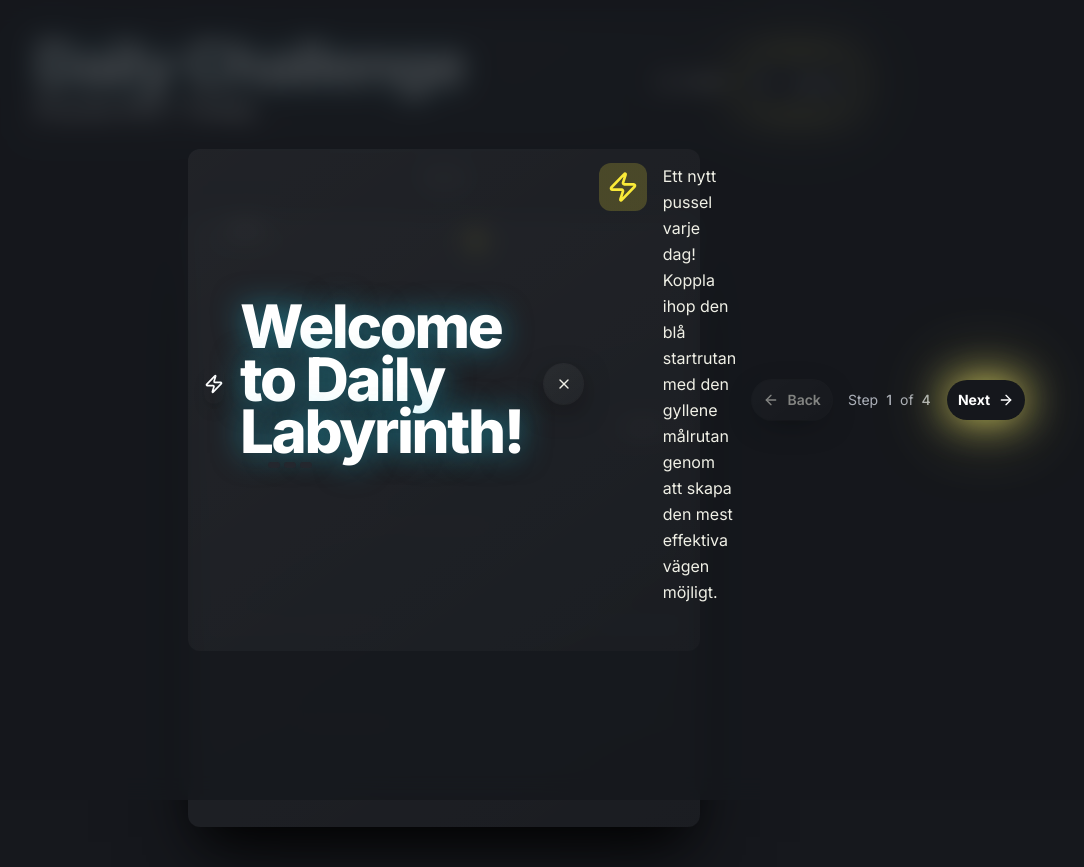
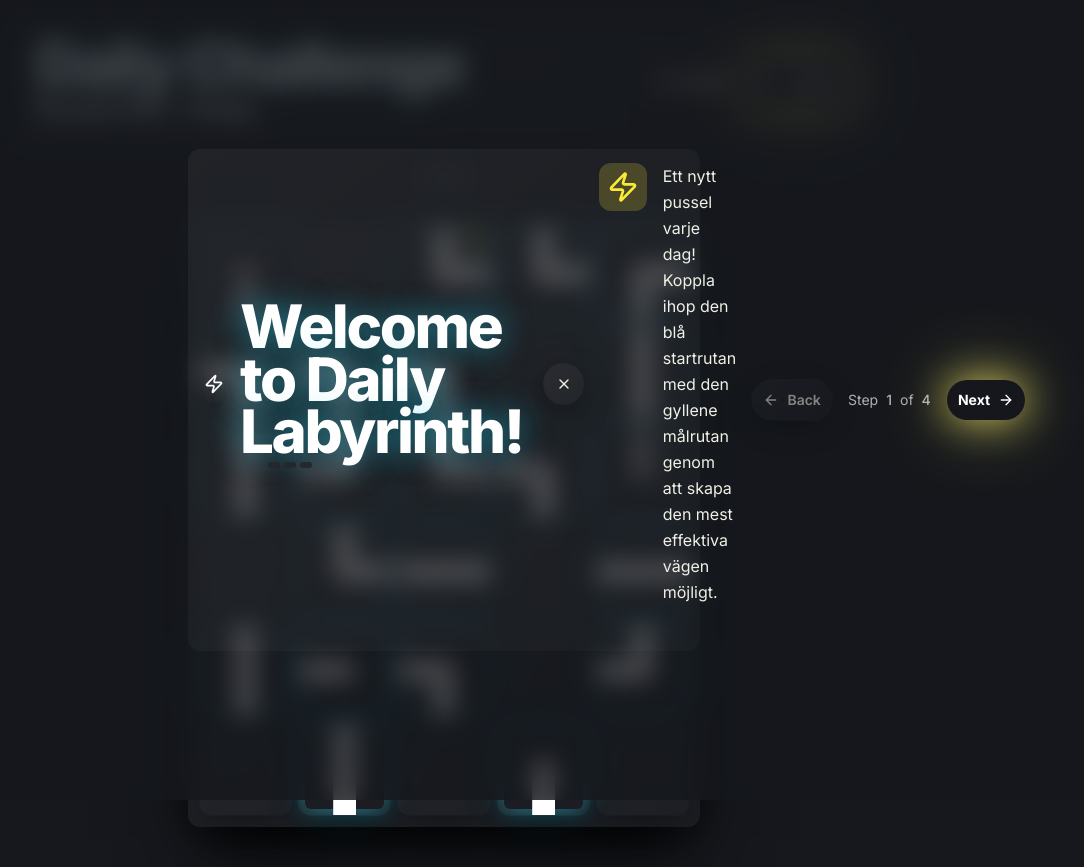
Before and after one commit to patrikahlzen/daily-labyrinth-shift, a React (Vite) app: page / in a window 1280 px wide. Shown: the whole page, without its empty margins (196-1280 px from the left). Built offline with nearby package versions, Linux system fonts and the light colour scheme.

Commit message:
Fix tile aspect ratio
Adjusted tile aspect ratio to be square on mobile/Safari, reverting to previous behavior.

```diff
--- a/src/index.css
+++ b/src/index.css
@@ -440,6 +440,9 @@ All colors MUST be HSL.
 /* BOLD TILES */
 .tile {
   position: relative;
+  width: 100%;
+  height: 100%;
+  aspect-ratio: 1;
   background: var(--gradient-card);
   border-radius: var(--radius);
   border: var(--glass-bd);
@@ -453,11 +456,17 @@ All colors MUST be HSL.
   box-shadow: var(--shadow-glow), var(--shadow-tile);
 }
 
-/* Mobile responsiveness */
+/* Mobile responsiveness - enforce square tiles */
 @media (max-width: 640px) {
   .tile {
     min-height: 48px; /* iOS minimum touch target */
     min-width: 48px;
+    aspect-ratio: 1 !important;
+  }
+
+  .tile::before,
+  .tile::after {
+    aspect-ratio: 1;
   }
 
   .gamebar {
```
